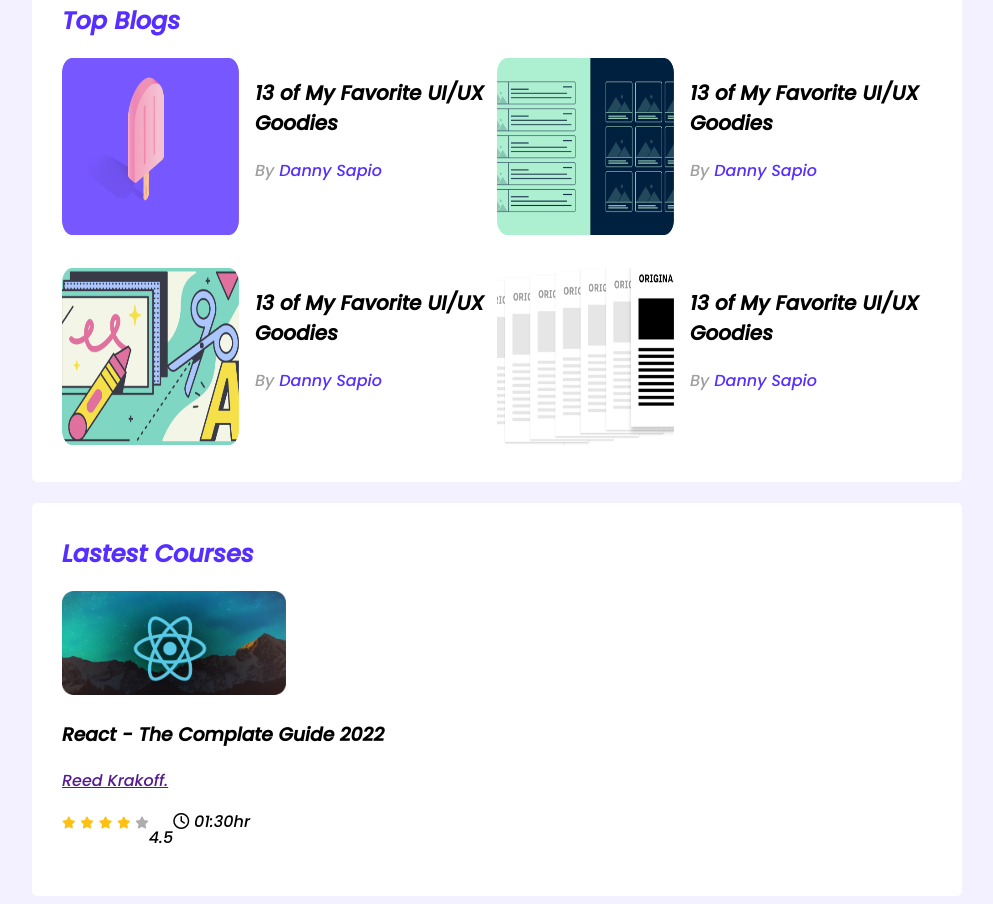
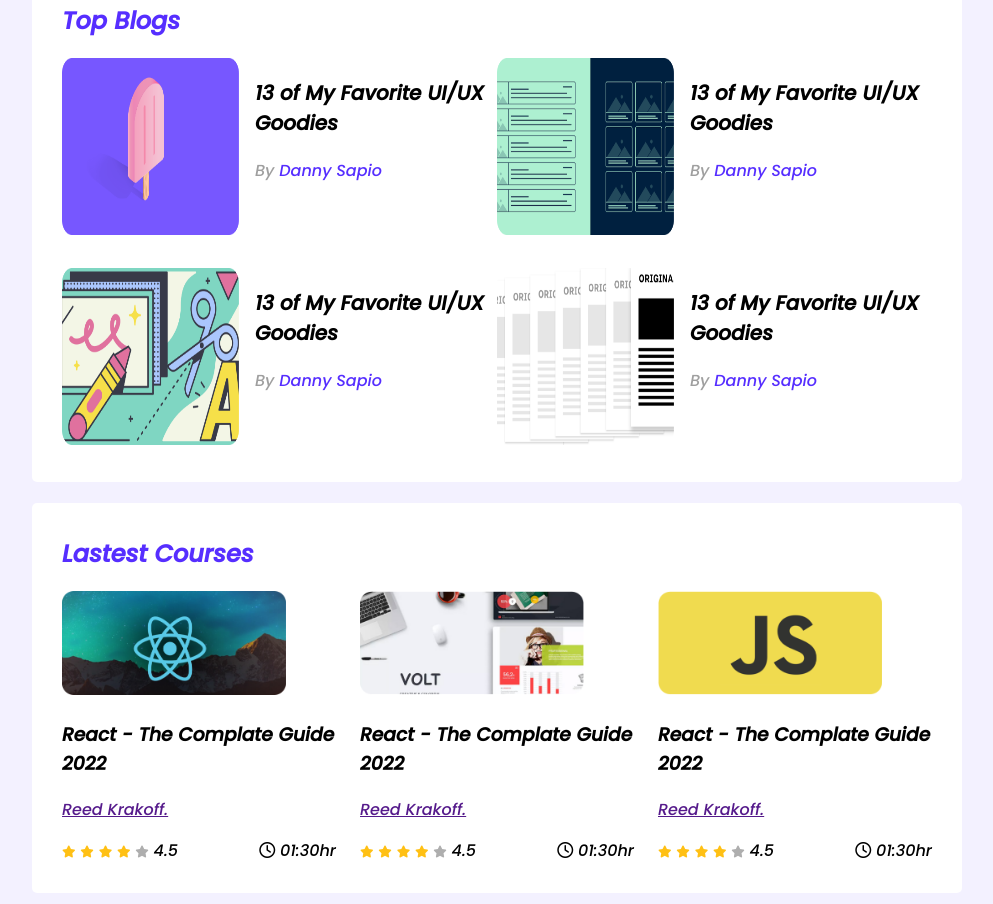
Before and after one commit to nasimbillah269/leader-board-css3, a plain HTML site: page index.html in a window 1280 px wide. Shown: the part 329-1233 px from the top of the page, without its empty margins (143-1136 px from the left). Drawn offline with Linux system fonts and the light colour scheme.

Commit message:
forth commit

```diff
--- a/index.html
+++ b/index.html
@@ -111,8 +111,60 @@
                                 <i class="fa-solid fa-star filled"></i>
                                 <i class="fa-solid fa-star filled"></i>
                                 <i class="fa-solid fa-star empty"></i>
+                                <span>
+                                    4.5
+                                </span>
                             </div>
-                            <p>4.5</p>
+                            <div class="course-duration">
+                                <i class="fa-regular fa-clock"></i>
+                                01:30hr
+                            </div>
+                        </div>
+                    </div>
+                </div>
+                <div class="course">
+                    <div class="course-banner">
+                        <img src="images/courses/course-2.png" alt="">
+                    </div>
+                    <div class="course-detail">
+                        <h3 class="course-title">React - The Complate Guide 2022</h3>
+                        <p class="course-author"><a href="">Reed Krakoff.</a></p>
+                        <div class="course-info">
+                            <div>
+                                <i class="fa-solid fa-star filled"></i>
+                                <i class="fa-solid fa-star filled"></i>
+                                <i class="fa-solid fa-star filled"></i>
+                                <i class="fa-solid fa-star filled"></i>
+                                <i class="fa-solid fa-star empty"></i>
+                                <span>
+                                    4.5
+                                </span>
+                            </div>
+                            <div class="course-duration">
+                                <i class="fa-regular fa-clock"></i>
+                                01:30hr
+                            </div>
+                        </div>
+                    </div>
+                </div>
+                <div class="course">
+                    <div class="course-banner">
+                        <img src="images/courses/course-3.png" alt="">
+                    </div>
+                    <div class="course-detail">
+                        <h3 class="course-title">React - The Complate Guide 2022</h3>
+                        <p class="course-author"><a href="">Reed Krakoff.</a></p>
+                        <div class="course-info">
+                            <div>
+                                <i class="fa-solid fa-star filled"></i>
+                                <i class="fa-solid fa-star filled"></i>
+                                <i class="fa-solid fa-star filled"></i>
+                                <i class="fa-solid fa-star filled"></i>
+                                <i class="fa-solid fa-star empty"></i>
+                                <span>
+                                    4.5
+                                </span>
+                            </div>
                             <div class="course-duration">
                                 <i class="fa-regular fa-clock"></i>
                                 01:30hr
--- a/styles/style.css
+++ b/styles/style.css
@@ -95,6 +95,12 @@ hr {
 }
 
 /*---------- courses styles ----------------*/
+.courses {
+    display: grid;
+    grid-template-columns: repeat(3, 1fr);
+    grid-column-gap: 24px;
+}
+
 .course .course-banner img {
     width: 224px;
     height: 104px;
@@ -102,6 +108,8 @@ hr {
 
 .course-info {
     display: flex;
+    align-items: center;
+    justify-content: space-between;
 }
 
 .fa-star {
@@ -114,5 +122,4 @@ hr {
 
 .fa-star.empty {
     color: #AEAEAE;
-
 }
```
